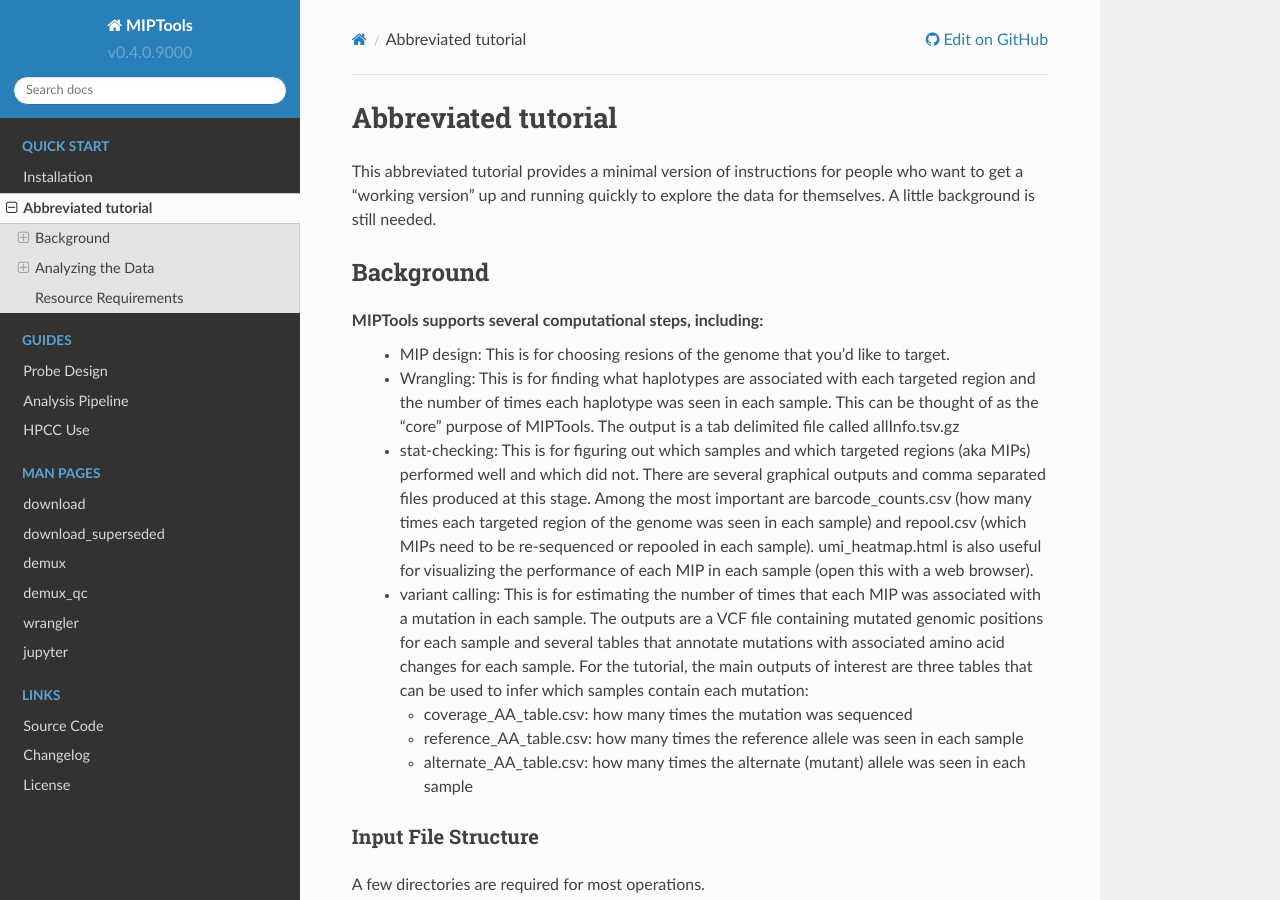
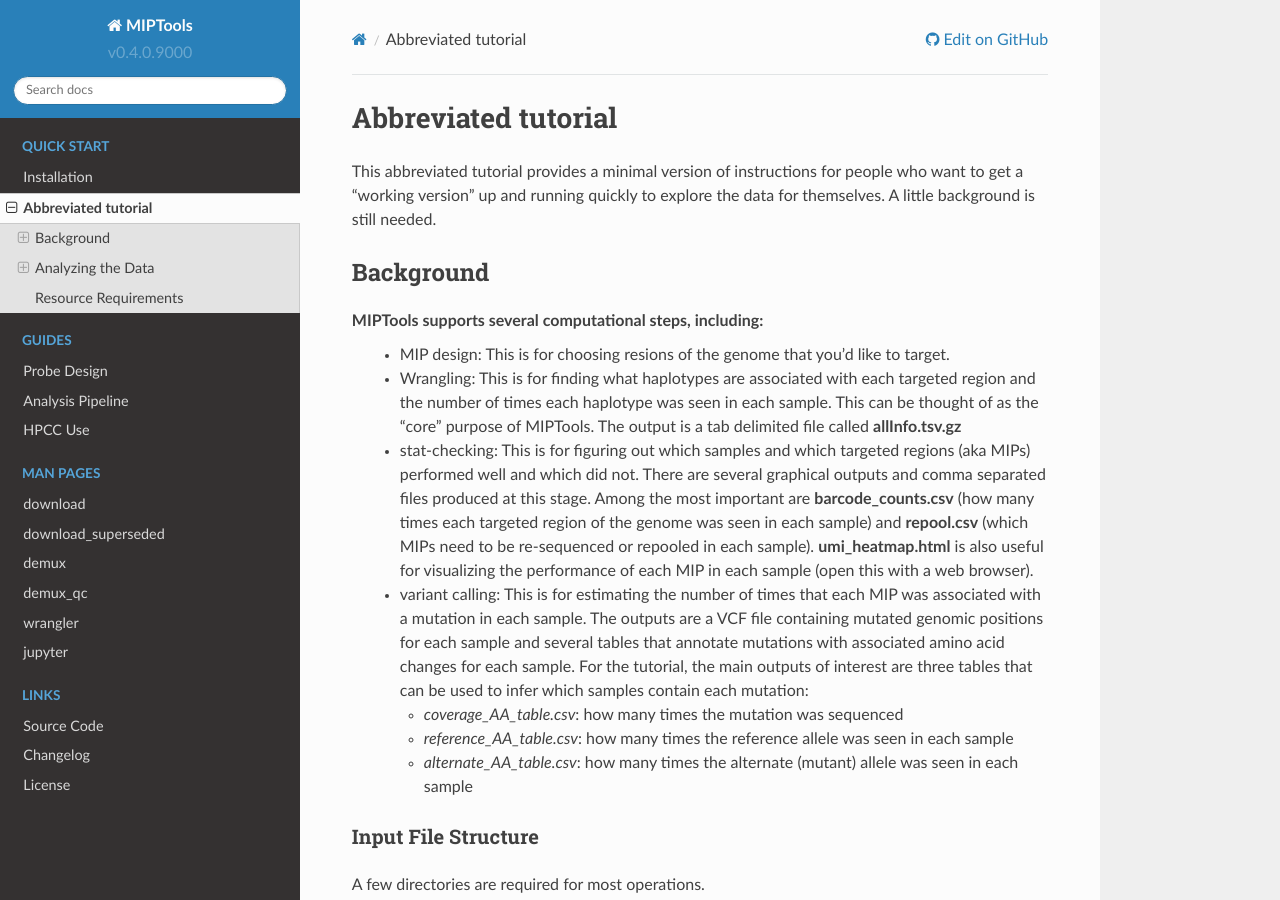
Before and after one commit to bailey-lab/MIPTools, a Sphinx documentation site: the page built from docs/quick_start.rst, in a window 1280 px wide and 900 px high. Built offline with Sphinx 7.4.7 and the Read the Docs theme 2.0.0, drawn with Linux system fonts in a browser that asks for light colours.

Commit message:
bold and italic edits

```diff
--- a/docs/quick_start.rst
+++ b/docs/quick_start.rst
@@ -14,14 +14,14 @@ MIPTools supports several computational steps, including:
 	- Wrangling: This is for finding what haplotypes are associated with each
 	  targeted region and the number of times each haplotype was seen in each
 	  sample. This can be thought of as the "core" purpose of MIPTools. The output
-	  is a tab delimited file called allInfo.tsv.gz
+	  is a tab delimited file called **allInfo.tsv.gz**
 
 	- stat-checking: This is for figuring out which samples and which targeted
 	  regions (aka MIPs) performed well and which did not. There are several
 	  graphical outputs and comma separated files produced at this stage. Among
-	  the most important are barcode_counts.csv (how many times each targeted
-	  region of the genome was seen in each sample) and repool.csv (which MIPs
-	  need to be re-sequenced or repooled in each sample). umi_heatmap.html is
+	  the most important are **barcode_counts.csv** (how many times each targeted
+	  region of the genome was seen in each sample) and **repool.csv** (which MIPs
+	  need to be re-sequenced or repooled in each sample). **umi_heatmap.html** is
 	  also useful for visualizing the performance of each MIP in each sample
 	  (open this with a web browser).
 
@@ -32,11 +32,11 @@ MIPTools supports several computational steps, including:
 	  For the tutorial, the main outputs of interest are three tables that can be
 	  used to infer which samples contain each mutation:
 
-	  - coverage_AA_table.csv: how many times the mutation was sequenced
+	  - *coverage_AA_table.csv*: how many times the mutation was sequenced
 
-	  - reference_AA_table.csv: how many times the reference allele was seen in each sample
+	  - *reference_AA_table.csv*: how many times the reference allele was seen in each sample
 
-	  - alternate_AA_table.csv: how many times the alternate (mutant) allele was seen in each sample
+	  - *alternate_AA_table.csv*: how many times the alternate (mutant) allele was seen in each sample
 
 Input File Structure
 --------------------
```
